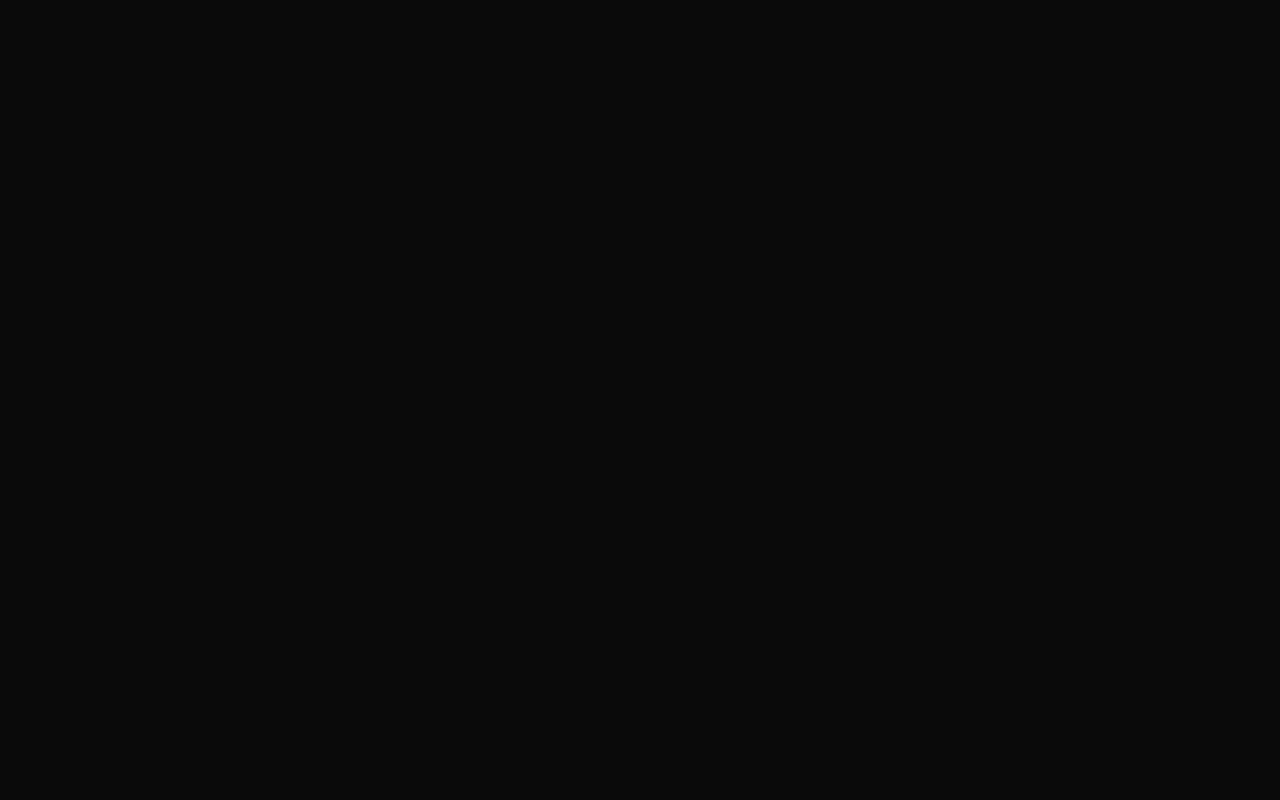
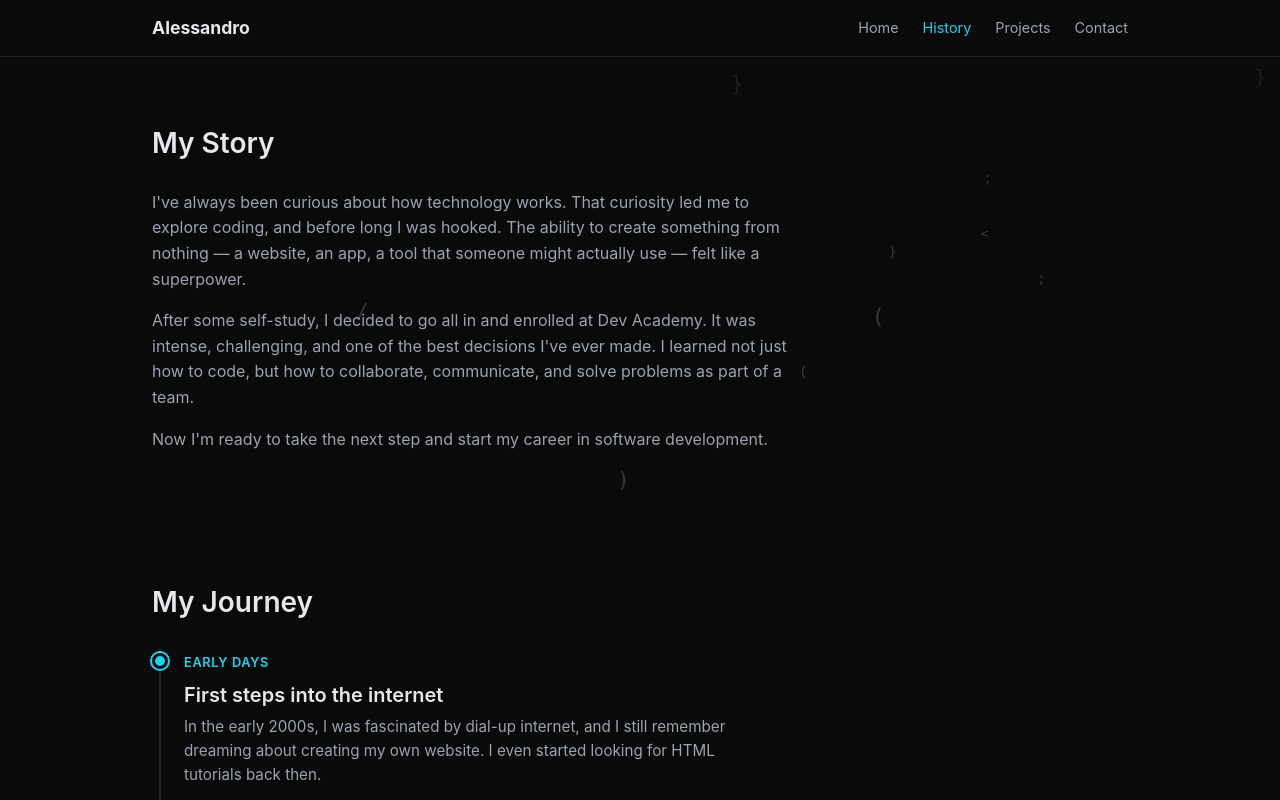
Before and after one commit to ale2502/portfolio-website, a React (Vite) app: page /history in a window 1280 px wide. Before the commit this address had no page. Shown: the top 800 px of the page. Built offline with nearby package versions, Linux system fonts and the light colour scheme.

Commit message:
Create story on nav bar and add coderain

```diff
--- a/package.json
+++ b/package.json
@@ -11,6 +11,7 @@
   },
   "dependencies": {
     "@tailwindcss/vite": "^4.3.3",
+    "framer-motion": "^12.42.2",
     "react": "^19.2.6",
     "react-dom": "^19.2.6",
     "react-router-dom": "^7.17.0",
--- a/src/App.tsx
+++ b/src/App.tsx
@@ -1,9 +1,9 @@
-import { BrowserRouter, Routes, Route } from 'react-router-dom'
-import Layout from './components/Layout'
-import Home from './pages/Home'
-import About from './pages/About'
-import Projects from './pages/Projects'
-import Contact from './pages/Contact'
+import { BrowserRouter, Routes, Route } from 'react-router-dom';
+import Layout from './components/Layout';
+import Home from './pages/Home';
+import History from './pages/History';
+import Projects from './pages/Projects';
+import Contact from './pages/Contact';
 
 export default function App() {
   return (
@@ -11,11 +11,11 @@ export default function App() {
       <Routes>
         <Route element={<Layout />}>
           <Route index element={<Home />} />
-          <Route path="about" element={<About />} />
+          <Route path="history" element={<History />} />
           <Route path="projects" element={<Projects />} />
           <Route path="contact" element={<Contact />} />
         </Route>
       </Routes>
     </BrowserRouter>
-  )
+  );
 }
--- /dev/null
+++ b/src/components/CodeRain.tsx
@@ -0,0 +1,51 @@
+import { motion } from 'framer-motion';
+import { useMemo } from 'react';
+
+const SYMBOLS = ['{', '}', '<', '/', '>', ';', '(', ')', '=>'];
+// const SYMBOLS = ['.map', 'function', 'const', 'if', '.find'];
+const PARTICLE_COUNT = 30;
+
+function randomBetween(min: number, max: number) {
+  return Math.random() * (max - min) + min;
+}
+
+function pickRandomSymbol() {
+  return SYMBOLS[Math.floor(Math.random() * SYMBOLS.length)];
+}
+
+export default function CodeRain() {
+  const particles = useMemo(
+    () =>
+      Array.from({ length: PARTICLE_COUNT }, (_, i) => ({
+        id: i,
+        symbol: pickRandomSymbol(),
+        left: randomBetween(0, 100),
+        duration: randomBetween(8, 20),
+        delay: randomBetween(0, 10),
+        size: randomBetween(0.75, 1.5),
+      })),
+    [],
+  );
+
+  return (
+    <div className="fixed inset-0 -z-10 overflow-hidden pointer-events-none">
+      {particles.map((p) => (
+        <motion.span
+          key={p.id}
+          className="absolute font-mono text-text-muted/30"
+          style={{ left: `${p.left}%`, fontSize: `${p.size}rem` }}
+          initial={{ y: '-10vh', opacity: 0 }}
+          animate={{ y: '110vh', opacity: [0, 1, 1, 0] }}
+          transition={{
+            duration: p.duration,
+            delay: p.delay,
+            repeat: Infinity,
+            ease: 'linear',
+          }}
+        >
+          {p.symbol}
+        </motion.span>
+      ))}
+    </div>
+  );
+}
--- a/src/components/Layout.tsx
+++ b/src/components/Layout.tsx
@@ -1,14 +1,17 @@
-import { NavLink, Outlet } from 'react-router-dom'
+import { NavLink, Outlet } from 'react-router-dom';
+import CodeRain from './CodeRain';
 
 const navLinks = [
   { to: '/', label: 'Home' },
+  { to: '/history', label: 'History' },
   { to: '/projects', label: 'Projects' },
   { to: '/contact', label: 'Contact' },
-]
+];
 
 export default function Layout() {
   return (
     <div className="layout">
+      <CodeRain />
       <header className="header">
         <nav className="container nav">
           <span className="logo">Alessandro</span>
@@ -32,9 +35,12 @@ export default function Layout() {
       </main>
       <footer className="footer">
         <div className="container">
-          <p>&copy; {new Date().getFullYear()} Alessandro. Built with React & TypeScript.</p>
+          <p>
+            &copy; {new Date().getFullYear()} Alessandro. Built with React &
+            TypeScript.
+          </p>
         </div>
       </footer>
     </div>
-  )
+  );
 }
--- a/src/index.css
+++ b/src/index.css
@@ -1,3 +1,5 @@
+@import 'tailwindcss';
+
 :root {
   --bg: #0a0a0a;
   --surface: #141414;
@@ -9,6 +11,17 @@
   --accent-dim: #0891b2;
   --radius: 8px;
   --max-w: 1024px;
+}
+
+@theme {
+  --color-bg: var(--bg);
+  --color-surface: var(--surface);
+  --color-surface-hover: var(--surface-hover);
+  --color-border: var(--border);
+  --color-text: var(--text);
+  --color-text-muted: var(--text-muted);
+  --color-accent: var(--accent);
+  --color-accent-dim: var(--accent-dim);
 }
 
 *,
--- a/src/pages/About.tsx
+++ /dev/null
@@ -1,35 +0,0 @@
-const skills = [
-  'JavaScript', 'TypeScript', 'React', 'HTML', 'CSS',
-  'Node.js', 'SQLite', 'Git', 'TDD', 'Pair Programming',
-]
-
-export default function About() {
-  return (
-    <section>
-      <div className="container">
-        <h1>About Me</h1>
-        <div className="about-content">
-          <p>
-            I'm a junior software developer who recently graduated from{' '}
-            <strong>Dev Academy Aotearoa</strong> in New Zealand. I've built a
-            solid foundation in full-stack web development and I'm excited to
-            launch my career in tech.
-          </p>
-          <p>
-            During the bootcamp I learned to build applications using{' '}
-            <strong>JavaScript, TypeScript, and React</strong>, working both
-            independently and in teams. I'm comfortable with Git, test-driven
-            development, and the day-to-day workflows of a professional dev team.
-          </p>
-        </div>
-
-        <h2>Skills</h2>
-        <div className="skills-grid">
-          {skills.map((skill) => (
-            <span key={skill} className="skill-tag">{skill}</span>
-          ))}
-        </div>
-      </div>
-    </section>
-  )
-}
--- /dev/null
+++ b/src/pages/History.tsx
@@ -0,0 +1,92 @@
+import { motion } from 'framer-motion';
+
+const timeline = [
+  {
+    period: 'Early Days',
+    title: 'First steps into the internet',
+    desc: 'In the early 2000s, I was fascinated by dial-up internet, and I still remember dreaming about creating my own website. I even started looking for HTML tutorials back then.',
+  },
+  {
+    period: 'Univerisity in Brazil',
+    title: 'Getting into STEM',
+    desc: 'Despite my early passion for the internet and building websites, I chose to study Civil Engineering in 2011. It gave me valuable problem-solving skills, but I later realised my true interest was in technology and software development.',
+  },
+  {
+    period: 'Landing in Aotearoa',
+    title: 'Moving to the other side of the world',
+    desc: 'In 2018, after feeling limited by the path I had taken, I decided to restart my life in New Zealand on my own, facing the challenges of migration and working across different industries.',
+  },
+  {
+    period: 'My first corporate job in New Zealand',
+    title: 'The spark for IT was reignited',
+    desc: 'In 2022, I returned to my Civil Engineering background as a draughtsman/designer for a farm building company in Christchurch. As the role evolved into tech-focused business analysis, my old passion for IT was reignited.',
+  },
+  {
+    period: 'Today',
+    title: 'Finally shifted into IT',
+    desc: 'In 2026, I joined Dev Academy Aotearoa’s Software Development Bootcamp to build my technical foundation in TypeScript, React, Node.js and SQL, while strengthening my communication, feedback and collaboration skills.',
+  },
+];
+
+export default function History() {
+  return (
+    <>
+      {/* Story */}
+      <motion.section
+        className="story-section"
+        initial={{ opacity: 0, y: 20 }}
+        whileInView={{ opacity: 1, y: 0 }}
+        viewport={{ once: true }}
+        transition={{ duration: 0.6 }}
+      >
+        <div className="container">
+          <h2>My Story</h2>
+          <div className="story-content">
+            <p>
+              I've always been curious about how technology works. That
+              curiosity led me to explore coding, and before long I was hooked.
+              The ability to create something from nothing — a website, an app,
+              a tool that someone might actually use — felt like a superpower.
+            </p>
+            <p>
+              After some self-study, I decided to go all in and enrolled at Dev
+              Academy. It was intense, challenging, and one of the best
+              decisions I've ever made. I learned not just how to code, but how
+              to collaborate, communicate, and solve problems as part of a team.
+            </p>
+            <p>
+              Now I'm ready to take the next step and start my career in
+              software development.
+            </p>
+          </div>
+        </div>
+      </motion.section>
+
+      {/* Timeline */}
+      <section className="timeline-section">
+        <div className="container">
+          <h2>My Journey</h2>
+          <div className="timeline">
+            {timeline.map((item, i) => (
+              <motion.div
+                key={i}
+                className="timeline-item"
+                initial={{ opacity: 0, y: 20 }}
+                whileInView={{ opacity: 1, y: 0 }}
+                viewport={{ once: true }}
+                transition={{ duration: 0.5, delay: i * 0.1 }}
+              >
+                <div className="timeline-dot" />
+                <div className="timeline-content">
+                  <span className="timeline-period">{item.period}</span>
+                  <h3>{item.title}</h3>
+                  <p>{item.desc}</p>
+                </div>
+              </motion.div>
+            ))}
+          </div>
+        </div>
+      </section>
+    </>
+  );
+}
```
Also changed, not shown: src/pages/Home.tsx (+17 -65 lines), 1 other file (tests, documents, lock files or other folders).
